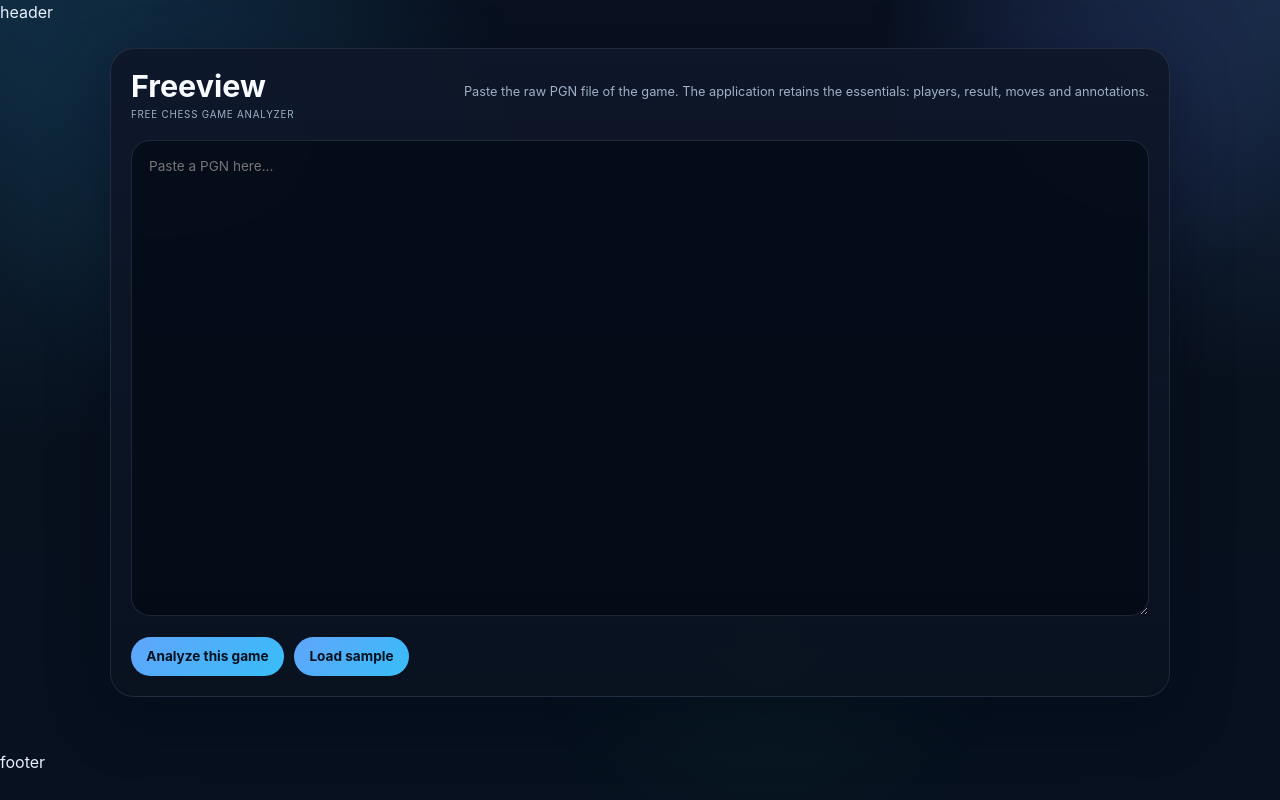
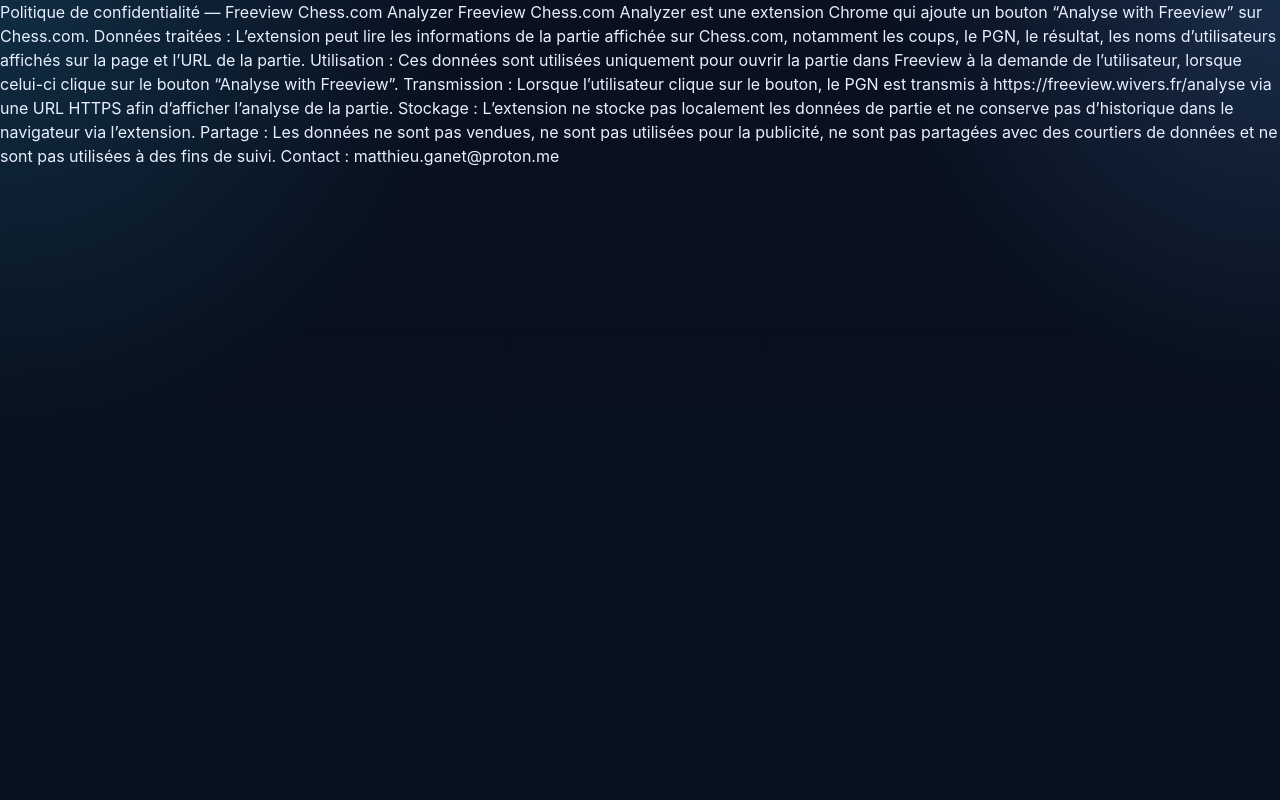
Before and after one commit to Matthieu-Wivers/Freeview, a React (Vite) app in the folder frontend/: page /privacy-policy in a window 1280 px wide. Before the commit this address led to /analyse. Built offline with nearby package versions, Linux system fonts and the light colour scheme; the HTML template or start-up script is replaced by a standard one.

Commit message:
add privacy policy for freeview chrome extension

```diff
--- a/frontend/src/App.jsx
+++ b/frontend/src/App.jsx
@@ -1,6 +1,7 @@
 import { BrowserRouter as Router, Routes, Route, Navigate } from "react-router-dom";
 import MainLayout from "./layout/MainLayout";
 import Analyse from "./pages/Analyse";
+import PrivacyPolicy from "./pages/PrivacyPolicy";
 
 export default function App() {
   return (
@@ -8,6 +9,7 @@
       <Routes>
         <Route path="*" element={<Navigate to="/analyse" replace/>}/>
         <Route path="/" element={<Navigate to="/analyse" replace/>}/>
+        <Route path="/privacy-policy" element={<PrivacyPolicy />}/>
 
         <Route element={<MainLayout />}>
           <Route path="/analyse" element={<Analyse />}/>
--- /dev/null
+++ b/frontend/src/pages/PrivacyPolicy.jsx
@@ -0,0 +1,27 @@
+export default function PrivacyPolicy() {
+    return (
+        <>
+            Politique de confidentialité — Freeview Chess.com Analyzer
+
+            Freeview Chess.com Analyzer est une extension Chrome qui ajoute un bouton “Analyse with Freeview” sur Chess.com.
+
+            Données traitées :
+            L’extension peut lire les informations de la partie affichée sur Chess.com, notamment les coups, le PGN, le résultat, les noms d’utilisateurs affichés sur la page et l’URL de la partie.
+
+            Utilisation :
+            Ces données sont utilisées uniquement pour ouvrir la partie dans Freeview à la demande de l’utilisateur, lorsque celui-ci clique sur le bouton “Analyse with Freeview”.
+
+            Transmission :
+            Lorsque l’utilisateur clique sur le bouton, le PGN est transmis à https://freeview.wivers.fr/analyse via une URL HTTPS afin d’afficher l’analyse de la partie.
+
+            Stockage :
+            L’extension ne stocke pas localement les données de partie et ne conserve pas d’historique dans le navigateur via l’extension.
+
+            Partage :
+            Les données ne sont pas vendues, ne sont pas utilisées pour la publicité, ne sont pas partagées avec des courtiers de données et ne sont pas utilisées à des fins de suivi.
+
+            Contact :
+            matthieu.ganet@proton.me
+        </>
+    )
+}
```
